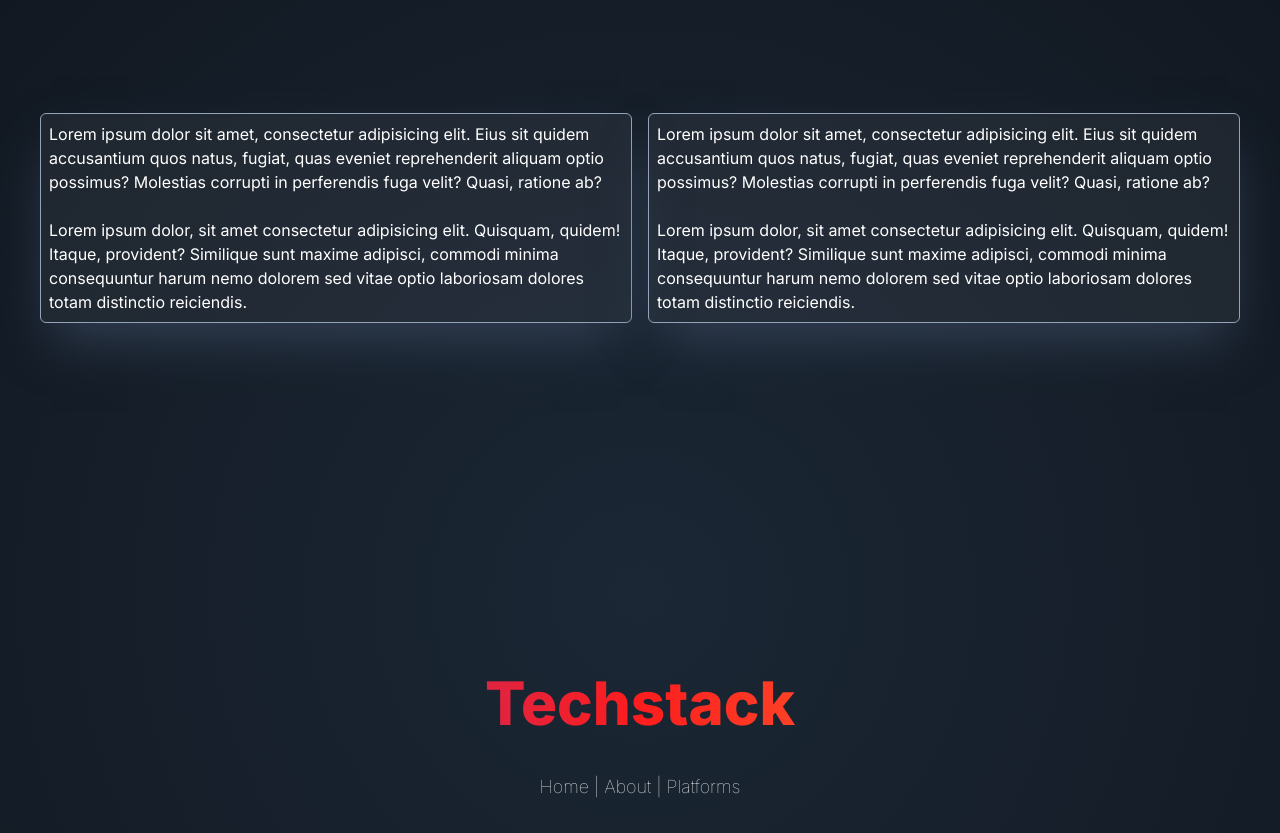
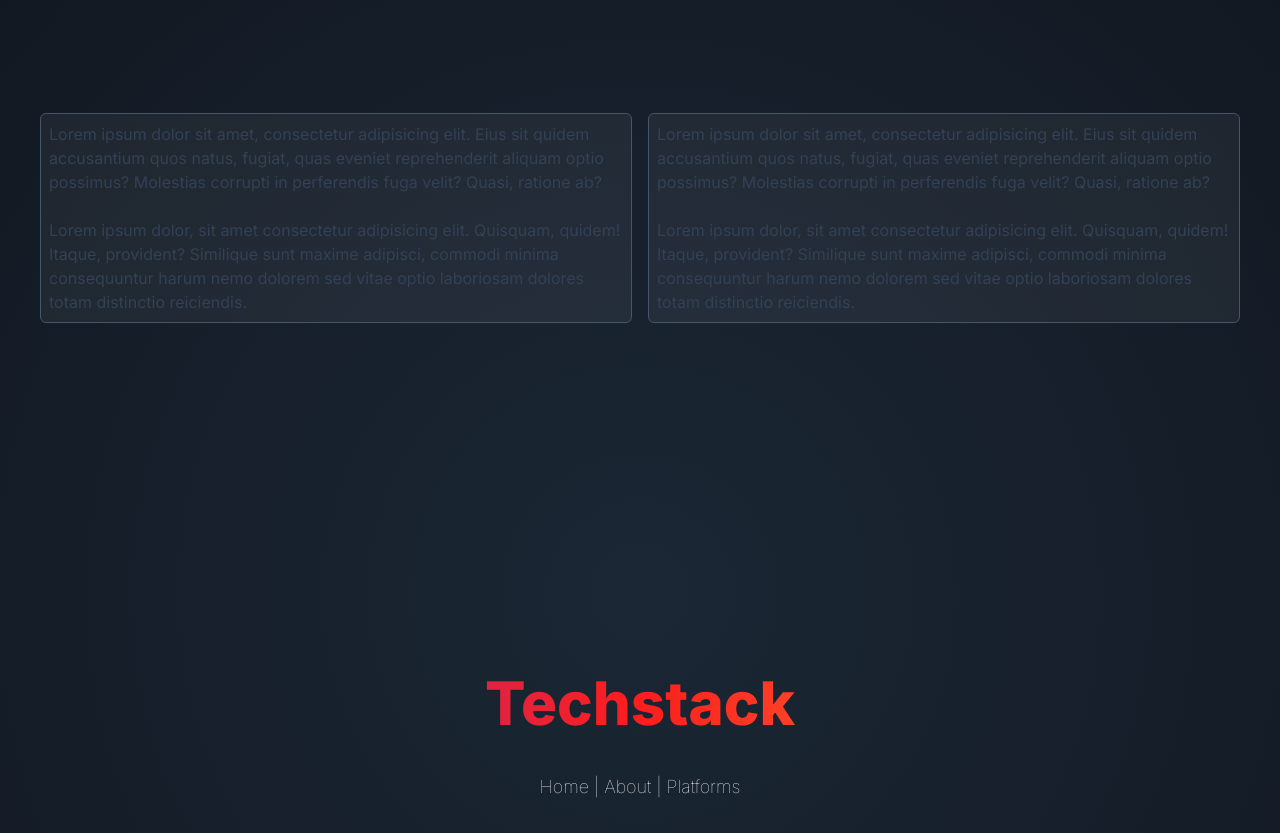
Before and after one commit to Niklas003/personalPage, a Vue app: page /#about in a window 1280 px wide. Before the commit this address led to /. Shown: the part 1007-1840 px from the top of the page. Built offline with nearby package versions, Linux system fonts and the light colour scheme.

Commit message:
feat: improved About section

```diff
--- a/src/views/AboutView.vue
+++ b/src/views/AboutView.vue
@@ -9,12 +9,12 @@ import NavbarVue from '@/components/Navbar.vue';
         <NavbarVue site="About" class="mt-10"></NavbarVue>
         <Transition name="slide-fade" appear>
             <div class="flex flex-col md:flex-row justify-left mx-8">
-            <div class="p-2 m-2 mt-28 bg-white/5 border-slate-400 border shadow-2xl shadow-slate-700 rounded-md">
+            <div class="text-slate-700 hover:text-white p-2 m-2 mt-28 bg-white/5 border-slate-600 hover:border-slate-400 border hover:shadow-2xl hover:shadow-slate-700 rounded-md duration-300">
                 <p>Lorem ipsum dolor sit amet, consectetur adipisicing elit. Eius sit quidem accusantium quos natus, fugiat, quas eveniet reprehenderit aliquam optio possimus? Molestias corrupti in perferendis fuga velit? Quasi, ratione ab?</p>
                 <br>
                 <p>Lorem ipsum dolor, sit amet consectetur adipisicing elit. Quisquam, quidem! Itaque, provident? Similique sunt maxime adipisci, commodi minima consequuntur harum nemo dolorem sed vitae optio laboriosam dolores totam distinctio reiciendis.</p>
             </div>
-            <div class="p-2 m-2 mt-28 bg-white/5 border-slate-400 border shadow-2xl shadow-slate-700 rounded-md">
+            <div class="text-slate-700 hover:text-white p-2 m-2 mt-28 bg-white/5 border-slate-600 hover:border-slate-400 border hover:shadow-2xl hover:shadow-slate-700 rounded-md duration-300">
                 <p>Lorem ipsum dolor sit amet, consectetur adipisicing elit. Eius sit quidem accusantium quos natus, fugiat, quas eveniet reprehenderit aliquam optio possimus? Molestias corrupti in perferendis fuga velit? Quasi, ratione ab?</p>
                 <br>
                 <p>Lorem ipsum dolor, sit amet consectetur adipisicing elit. Quisquam, quidem! Itaque, provident? Similique sunt maxime adipisci, commodi minima consequuntur harum nemo dolorem sed vitae optio laboriosam dolores totam distinctio reiciendis.</p>
```
